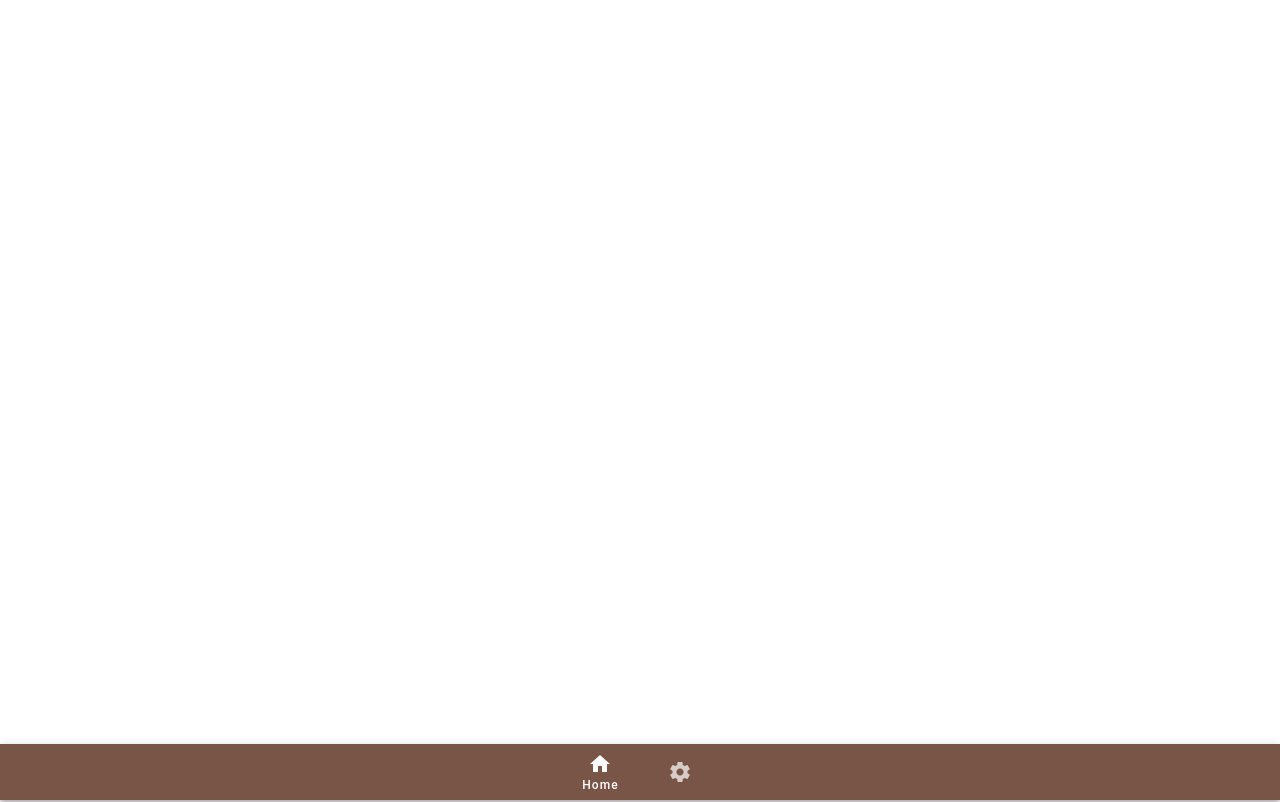
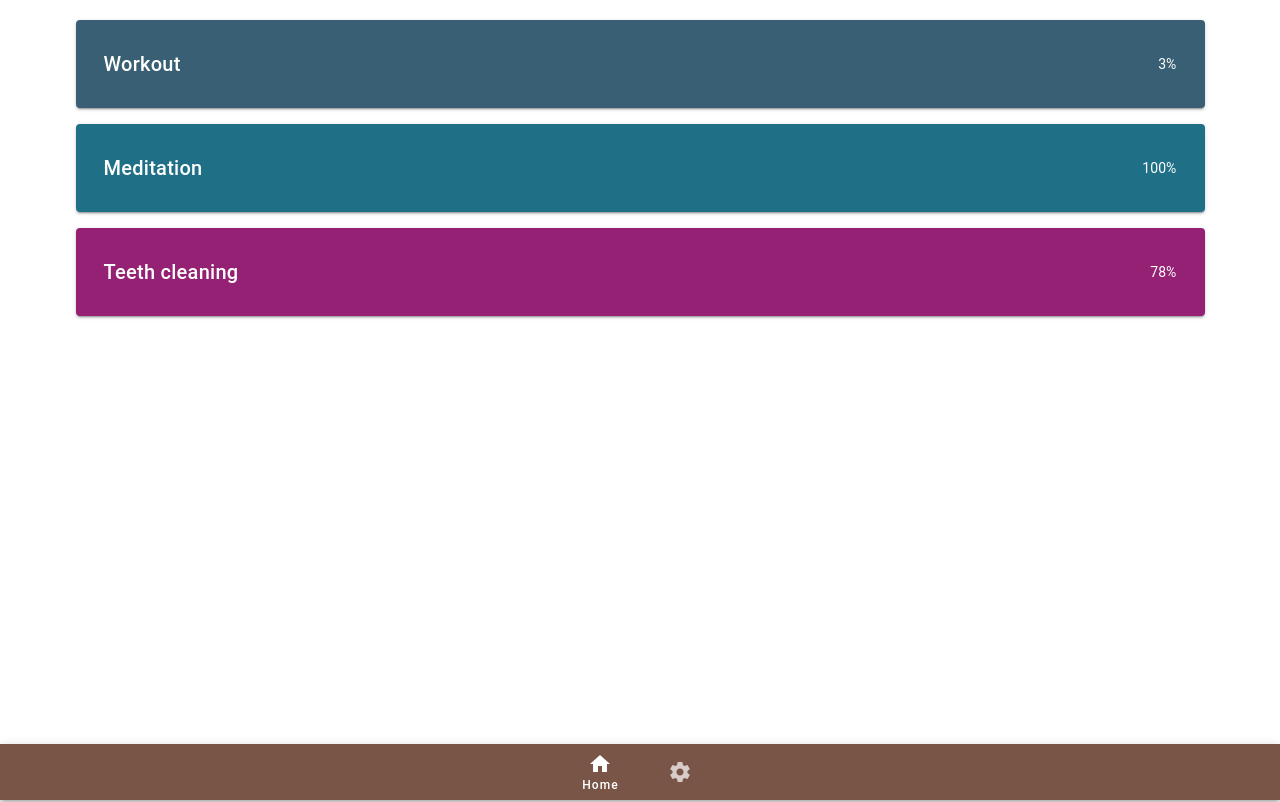
Before and after one commit to ikloster03/habit, a Vue app: page / in a window 1280 px wide. Built offline with nearby package versions, Linux system fonts and the light colour scheme; a small style sheet from the web is missing.

Commit message:
update home screen

```diff
--- a/src/screens/HomeScreen.vue
+++ b/src/screens/HomeScreen.vue
@@ -1,10 +1,47 @@
 <template>
-  <div></div>
+  <v-container>
+    <habit-list>
+      <habit-item v-for="habit in habits" :key="`habit-${habit.id}`" :habit="habit" />
+    </habit-list>
+  </v-container>
 </template>
 
 <script>
+import HabitList from '@/components/Habit/HabitList';
+import HabitItem from '@/components/Habit/HabitItem';
 export default {
   name: 'HomeScreen',
+  components: { HabitItem, HabitList },
+  data() {
+    return {
+      habits: [
+        {
+          id: 1,
+          title: 'Workout',
+          description: 'Workout description',
+          color: '#385F73',
+          points: [],
+          percent: 3,
+        },
+        {
+          id: 2,
+          title: 'Meditation',
+          description: 'Meditation description',
+          color: '#1F7087',
+          points: [],
+          percent: 100,
+        },
+        {
+          id: 3,
+          title: 'Teeth cleaning',
+          description: 'Teeth cleaning description',
+          color: '#952175',
+          points: [],
+          percent: 78,
+        },
+      ],
+    };
+  },
 };
 </script>
 
```
